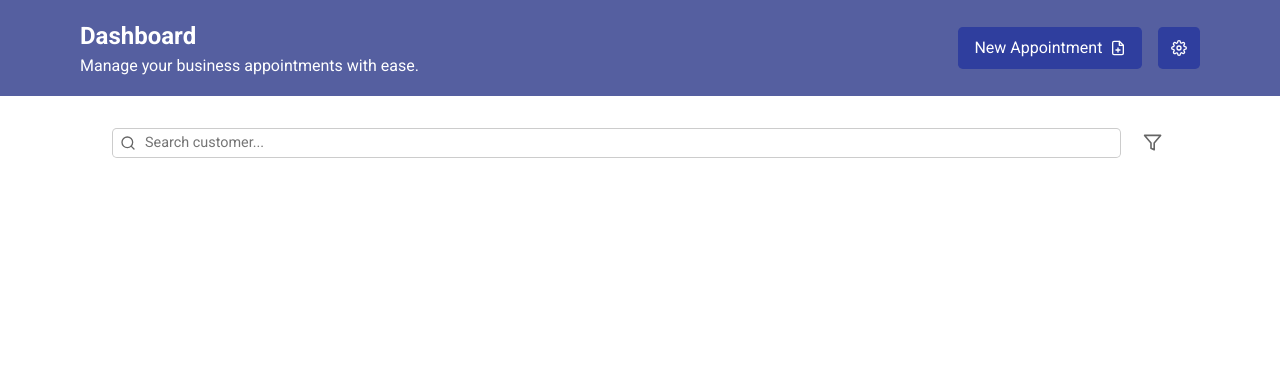
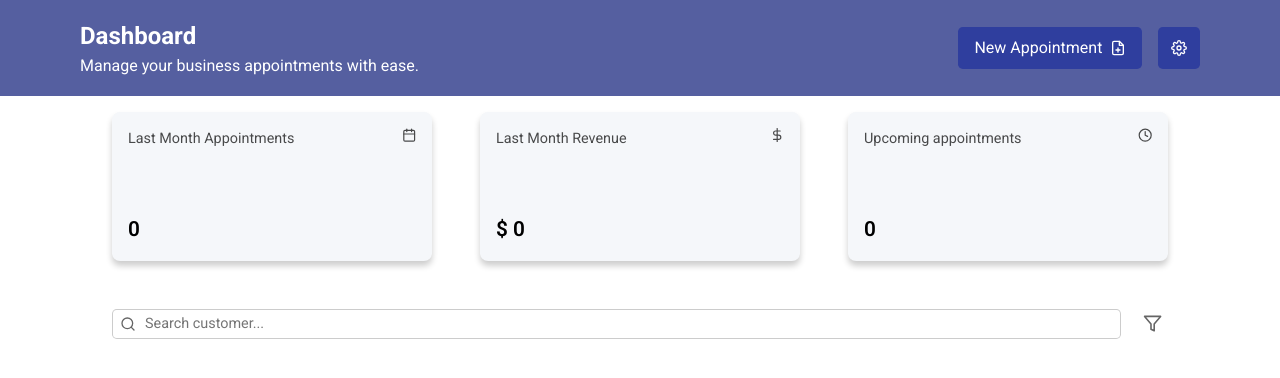
Before and after one commit to gedadev/appointment-manager, a React (Vite) app in the folder frontend/: page /dashboard in a window 1280 px wide. Shown: the top 378 px of the page. Built offline with nearby package versions, Linux system fonts and the light colour scheme.

Commit message:
Add appointment summary section to Dashboard with last month appointments and revenue details

```diff
--- a/frontend/src/components/Dashboard/Summary.jsx
+++ b/frontend/src/components/Dashboard/Summary.jsx
@@ -1,12 +1,43 @@
+import { FiCalendar, FiClock, FiDollarSign } from "react-icons/fi";
+import { useAppointment } from "../../hooks/useAppointment";
 import { AppointmentFilters } from "./AppointmentFilters";
 import { NextAppointments } from "./NextAppointments";
 
 export function Summary() {
   return (
     <div className="summary-section">
-      <div className="summary-container"></div>
+      <AppointmentSummary />
       <AppointmentFilters />
       <NextAppointments />
     </div>
   );
 }
+
+const AppointmentSummary = () => {
+  const { getSummaryInfo } = useAppointment();
+  const { lastMonthAppointments, upcomingAppointments, lastMonthRevenue } =
+    getSummaryInfo();
+
+  return (
+    <div className="summary-container">
+      <div className="summary-card">
+        <div>
+          Last Month Appointments <FiCalendar />
+        </div>
+        <span>{lastMonthAppointments.length}</span>
+      </div>
+      <div className="summary-card">
+        <div>
+          Last Month Revenue <FiDollarSign />
+        </div>
+        <span>$ {lastMonthRevenue}</span>
+      </div>
+      <div className="summary-card">
+        <div>
+          Upcoming appointments <FiClock />
+        </div>
+        <span>{upcomingAppointments.length}</span>
+      </div>
+    </div>
+  );
+};
--- a/frontend/src/context/AppointmentProvider.jsx
+++ b/frontend/src/context/AppointmentProvider.jsx
@@ -213,6 +213,31 @@ export const AppointmentProvider = ({ children }) => {
     setFilteredAppointments(filtered);
   };
 
+  const getSummaryInfo = () => {
+    const today = new Date();
+    today.setUTCHours(0, 0, 0, 0);
+
+    const lastMonth = new Date(today);
+    lastMonth.setUTCDate(today.getUTCDate() - 30);
+
+    const lastMonthAppointments = appointments.filter((appointment) => {
+      const date = new Date(appointment.date).getTime();
+      return date >= lastMonth.getTime() && date < today.getTime();
+    });
+
+    const upcomingAppointments = appointments.filter((appointment) => {
+      const date = new Date(appointment.date).getTime();
+      return date >= today.getTime();
+    });
+
+    const lastMonthRevenue = lastMonthAppointments.reduce(
+      (total, appointment) => total + appointment.cost / 100,
+      0
+    );
+
+    return { lastMonthAppointments, upcomingAppointments, lastMonthRevenue };
+  };
+
   const value = {
     loading,
     error,
@@ -223,6 +248,7 @@ export const AppointmentProvider = ({ children }) => {
     searchCustomer,
     handleAppointmentFilters,
     appointmentsFilters,
+    getSummaryInfo,
   };
 
   return (
--- a/frontend/src/styles/Dashboard.css
+++ b/frontend/src/styles/Dashboard.css
@@ -61,7 +61,35 @@
   box-shadow: 0px 0px 0.2rem 0 var(--second);
 }
 
-.next-appointments-container {
+.summary-container {
+  margin: 1rem auto !important;
+}
+
+.summary-card {
+  background-color: var(--gray);
+  border-radius: 0.5rem;
+  box-shadow: 0 0.3rem 0.4rem var(--transparent);
+  padding: 1rem;
+  width: 20rem;
+  display: flex;
+  flex-direction: column;
+  gap: 4rem;
+}
+
+.summary-card div {
+  display: flex;
+  justify-content: space-between;
+  font-size: 0.9rem;
+  opacity: 0.7;
+}
+
+.summary-card span {
+  font-size: 1.3rem;
+  font-weight: 600;
+}
+
+.next-appointments-container,
+.summary-container {
   display: grid;
   grid-template-columns: repeat(auto-fill, minmax(20rem, 1fr));
   justify-items: center;
```
